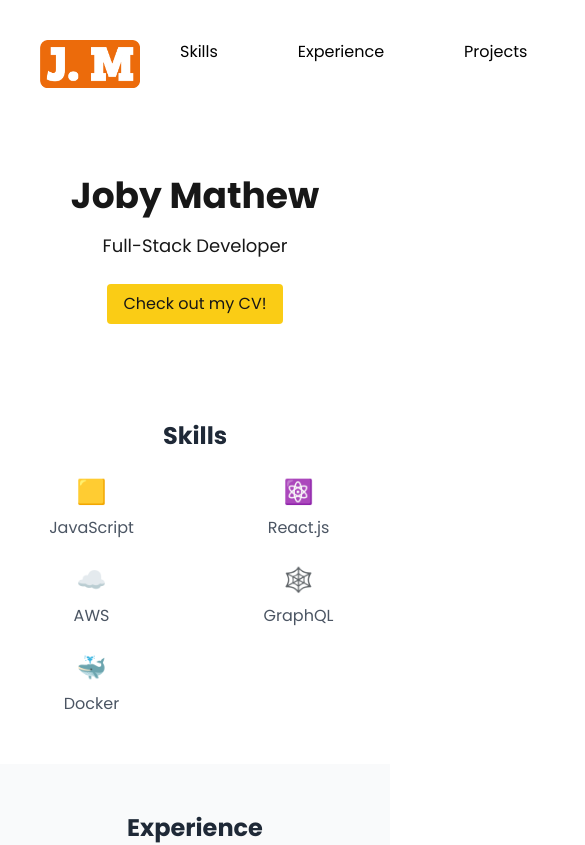
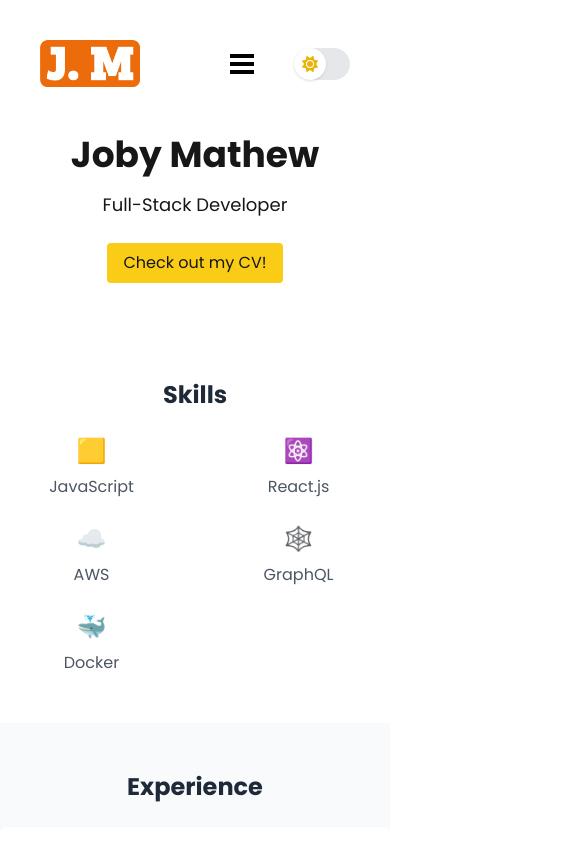
Before and after one commit to jobymathew/personal-website, a Next.js app: page / in a window 390 px wide. Shown: the top 845 px of the page, 585 px wide, since content can reach past the window. Built offline with nearby package versions, Linux system fonts and the light colour scheme.

Commit message:
Add Responsive and Dropdown Navbar

```diff
--- a/src/app/components/Navbar.tsx
+++ b/src/app/components/Navbar.tsx
@@ -3,10 +3,20 @@
 import Image from "next/image";
 import DarkModeToggle from "../utilities/DarkMode";
 import MyLogo from '../styles/logos/J.MLogo.png';
+import { useState } from "react";
+import { FontAwesomeIcon } from "@fortawesome/react-fontawesome";
+import { faClose } from "@fortawesome/free-solid-svg-icons";
 
 
 
 const Navbar: React.FC = () => {
+
+    // expandable breadcrumbs
+    const [isOpen, setIsOpen] = useState(false);
+
+    const toggleMenu = () => {
+        setIsOpen(!isOpen);
+    };
 
 
     const navbarItems: Array<String> = [
@@ -17,7 +27,7 @@ const Navbar: React.FC = () => {
     ];
 
     return (
-        <div className="flex justify-between">
+        <div className="flex justify-between items-center mt-10">
             <Image
                 className="ml-10 object-contain"
                 src={MyLogo}
@@ -25,9 +35,40 @@ const Navbar: React.FC = () => {
                 width={100}
                 height={100}
             />
-            <div className="flex flex-row justify-end text-black dark:text-white">
+            {/* Desktop Navbar */}
+            <div className="hidden md:flex flex-row justify-end">
                 {navbarItems.map((item, index) => <a className="p-10 pr-10" href="#" key={index}>{item}</a>)}
-                <DarkModeToggle></DarkModeToggle>
+                <DarkModeToggle />
+            </div>
+            {/* Mobile Menu */}
+            <div className="md:hidden flex">
+                <button
+                    onClick={toggleMenu}
+                    className="mr-10"
+                >
+                    {isOpen ? (
+                        // X Mark when the menu is open
+                        <FontAwesomeIcon icon={faClose} size="2x"/>
+                    ) : (
+                        // Hamburger Icon
+                        <>
+                            <span className="block w-6 h-1 bg-black dark:bg-white mb-1"></span>
+                            <span className="block w-6 h-1 bg-black dark:bg-white mb-1"></span>
+                            <span className="block w-6 h-1 bg-black dark:bg-white"></span>
+                        </>
+                    )}
+                </button>
+                {isOpen && (
+                    <div className={`absolute mt-10 border bg-white dark:bg-gray-800 rounded-md transition-transform transform ${isOpen ? "scale-y-100" : "scale-y-0"}`}>
+                        {navbarItems.map((item, index) => (
+                            <a className="block p-2 pr-10" href="#" key={index}>
+                                {item}
+                            </a>
+                        ))}
+                    </div>
+                )}
+                <DarkModeToggle />
+
             </div>
         </div>
     )
--- a/tailwind.config.js
+++ b/tailwind.config.js
@@ -4,7 +4,15 @@ module.exports = {
     './src/components/**/*.{js,ts,jsx,tsx}',
   ],
   theme: {
-    extend: {},
+    extend: {
+      transitionDuration: {
+        '400': '400ms',
+      },
+      transitionProperty: {
+        'width': 'width',
+        'spacing': 'margin, padding',
+      },
+    },
   },
   plugins: [],
   darkMode: 'selector',
```
